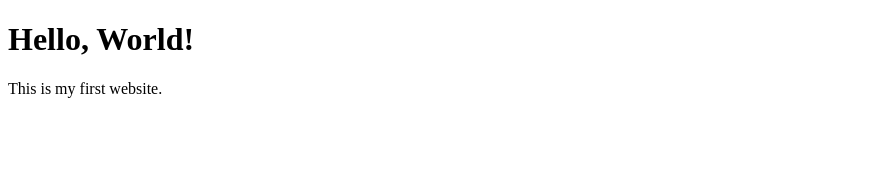
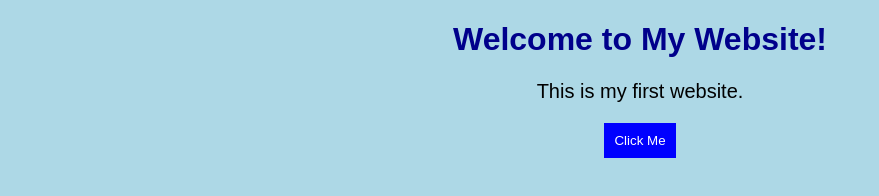
Before and after one commit to harsh4909/myfirstcode, a plain HTML site: page index.html in a window 1280 px wide. Shown: the whole page, without its empty margins (0-879 px from the left). Drawn offline with Linux system fonts and the light colour scheme.

Commit message:
Add styles and update content in index.html

```diff
--- a/index.html
+++ b/index.html
@@ -2,9 +2,25 @@
 <html>
 <head>
 <title>My First Website</title>
+<style>
+body {
+  background-color: lightblue;
+  text-align: center;
+  font-family: Arial;
+}
+h1 { color: darkblue; }
+p { font-size: 20px; }
+button {
+  padding: 10px;
+  background-color: blue;
+  color: white;
+  border: none;
+}
+</style>
 </head>
 <body>
-<h1>Hello, World!</h1>
+<h1>Welcome to My Website!</h1>
 <p>This is my first website.</p>
+<button>Click Me</button>
 </body>
 </html>
```
